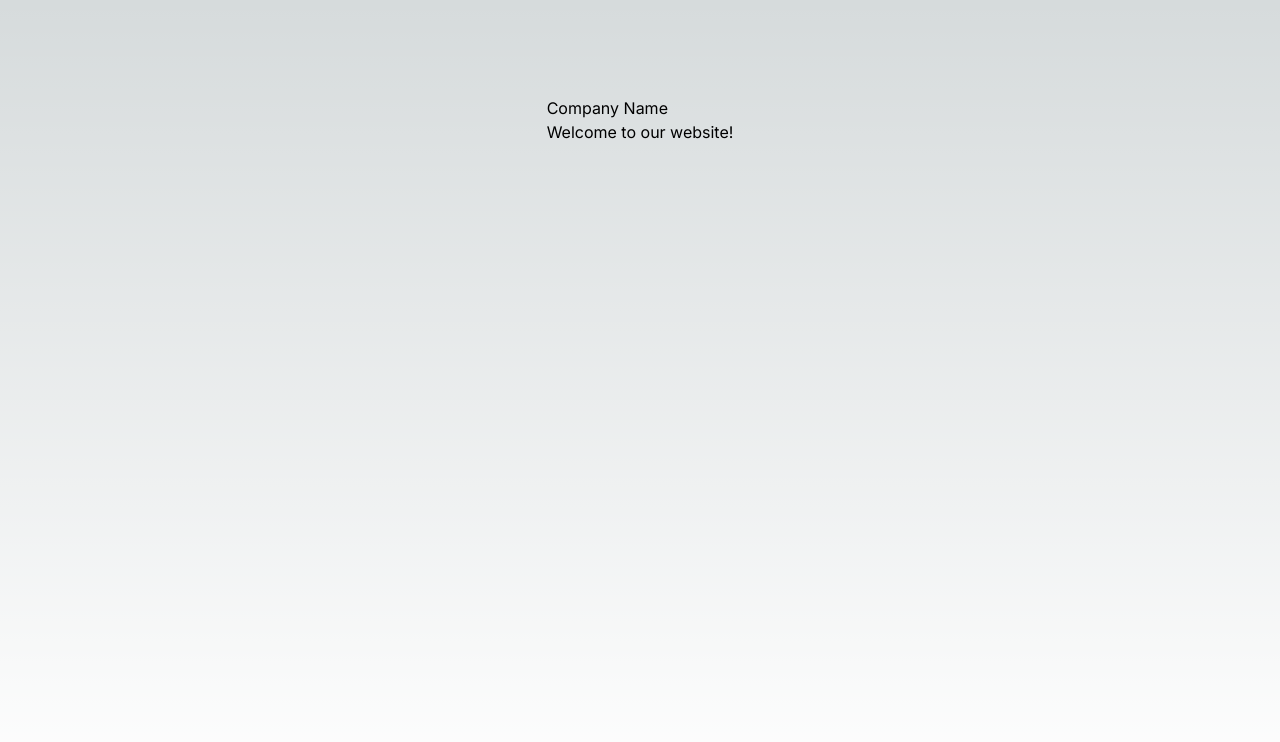
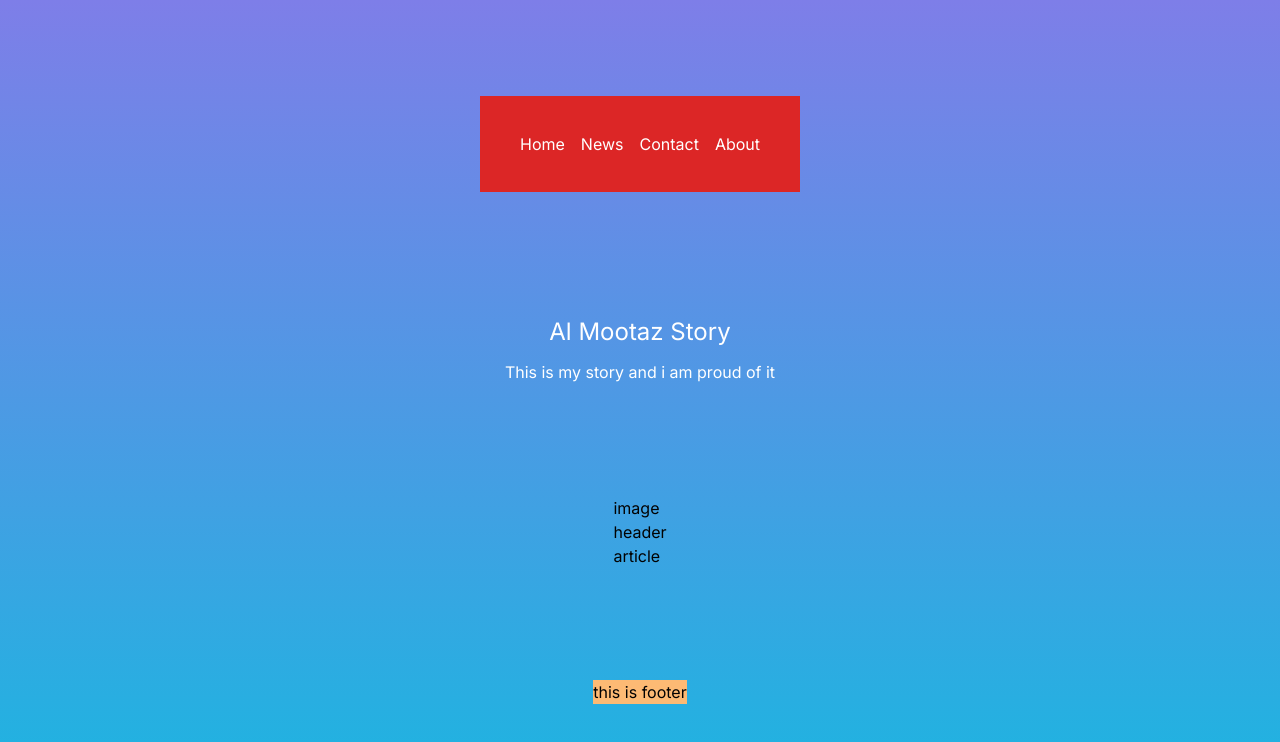
Before and after one commit to mohammedhayaly/almutaz2, a Next.js app: page / in a window 1280 px wide. Shown: the top 742 px of the page. Built offline with nearby package versions, Linux system fonts and the light colour scheme.

Commit message:
footer done

```diff
--- a/app/globals.css
+++ b/app/globals.css
@@ -18,10 +18,11 @@
 
 body {
   color: rgb(var(--foreground-rgb));
-  background: linear-gradient(
-      to bottom,
-      transparent,
-      rgb(var(--background-end-rgb))
-    )
-    rgb(var(--background-start-rgb));
+  /* Red color gradient from top to bottom */
+  background: linear-gradient(to bottom, #7e7ee8, #1CB5E0);
 }
+
+body {
+  color: rgb(2, 2, 2); /* Set font color to white */
+  /* Your other CSS styles */
+}
--- a/app/page.js
+++ b/app/page.js
@@ -1,10 +1,32 @@
+import About from "@/components/About";
+import Footer from "@/components/Footer";
 import Main from "@/components/Main";
+import Nav from "@/components/Nav";
 
 
 
 export default function Home() {
+
+
+
+
+
+
+
+
+
+
+
+
+
   return (
     <main className="flex min-h-screen flex-col items-center justify-between p-24">
+
+
+
+      <div>
+        <Nav />
+      </div>
 
 
         <div>
@@ -16,6 +38,15 @@ export default function Home() {
 
         </div>
 
+        <div>
+          <About />
+        </div>
+
+
+        <div>
+          <Footer />
+        </div>
+
 
 
     </main>
--- /dev/null
+++ b/components/Footer.jsx
@@ -0,0 +1,20 @@
+import React from 'react'
+
+const Footer = () => {
+  return (
+
+
+    <div className='bg-orange-300 h-full  max-w-screen-lg'>
+
+
+        <div>
+            <p className=' w-[%100] mx-auto '>
+                this is footer
+            </p>
+        </div>
+
+    </div>
+  )
+}
+
+export default Footer
--- a/components/Main.jsx
+++ b/components/Main.jsx
@@ -1,21 +1,42 @@
 import React from 'react'
 import Link from 'next/link'
+import Image from 'next/image'
 
 const Main = () => {
   return (
-    <div>
- <h1>Company Name</h1>
-      <p>Welcome to our website!</p>
-      <Link href="/about">
+    <div >
 
-      </Link>
-      <Link href="/services">
 
-      </Link>
-      <Link href="/contact">
 
-      </Link>
-          </div>
+
+
+
+    <div className=' flex flex-col items-center text-white '>
+
+
+    <h1 className='text-2xl p-3'> Al Mootaz Story</h1>
+
+    <p>
+        This is my story and i am proud of it
+    </p>
+
+
+    </div>
+
+
+
+
+
+
+
+
+
+
+
+    </div>
+
+
+
   )
 }
 
--- /dev/null
+++ b/components/Nav.jsx
@@ -0,0 +1,22 @@
+import React from 'react'
+
+const Nav = () => {
+  return (
+    <div className='bg-red-600 flex justify-between  items-center h-24 max-w-[1240px] mx-auto px-4 text-white '>
+
+
+
+<ul className='flex flex-row px-4' >
+  <li className='px-2' ><a href="default.asp">Home</a></li>
+  <li className='px-2' ><a href="news.asp">News</a></li>
+  <li className='px-2'><a href="contact.asp">Contact</a></li>
+  <li className='px-2'><a href="about.asp">About</a></li>
+</ul>
+
+
+
+    </div>
+  )
+}
+
+export default Nav
```
Also changed, not shown: components/About.jsx (+22 -5 lines), 1 other file (tests, documents, lock files or other folders).
